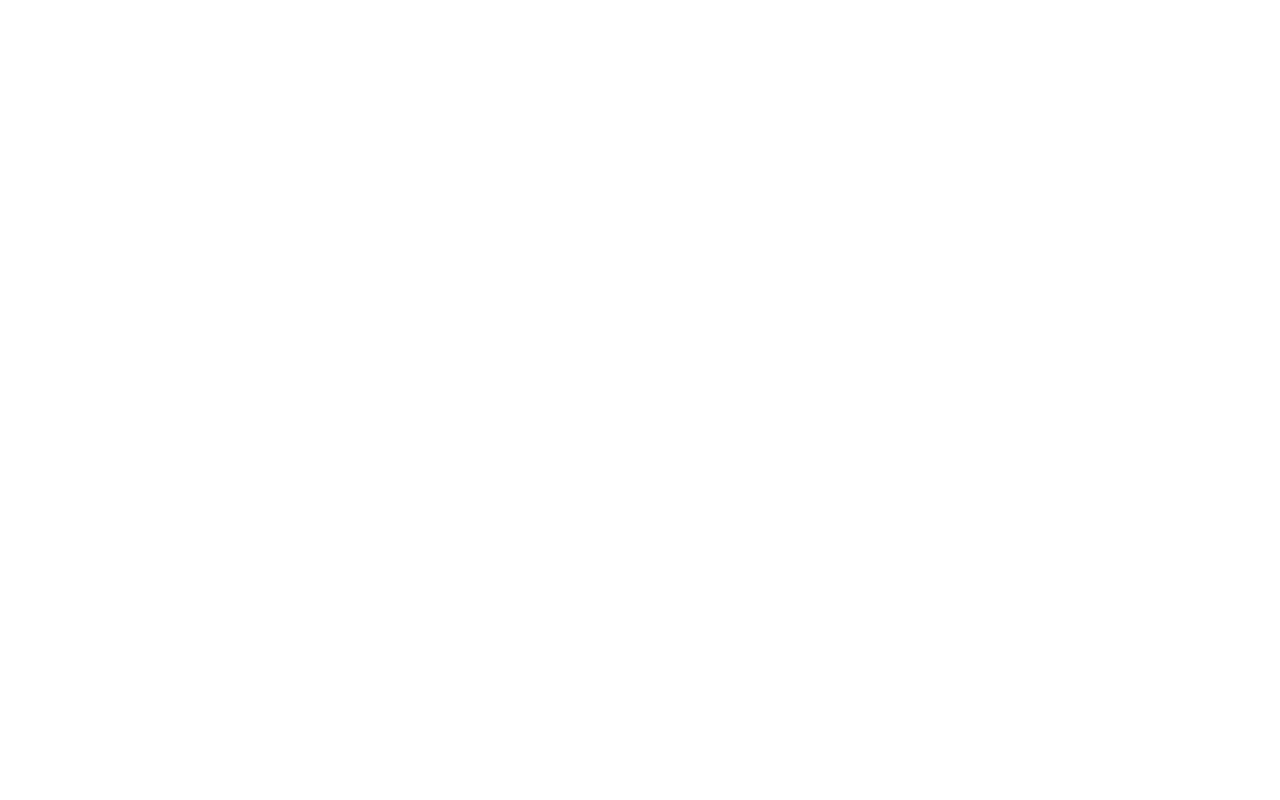
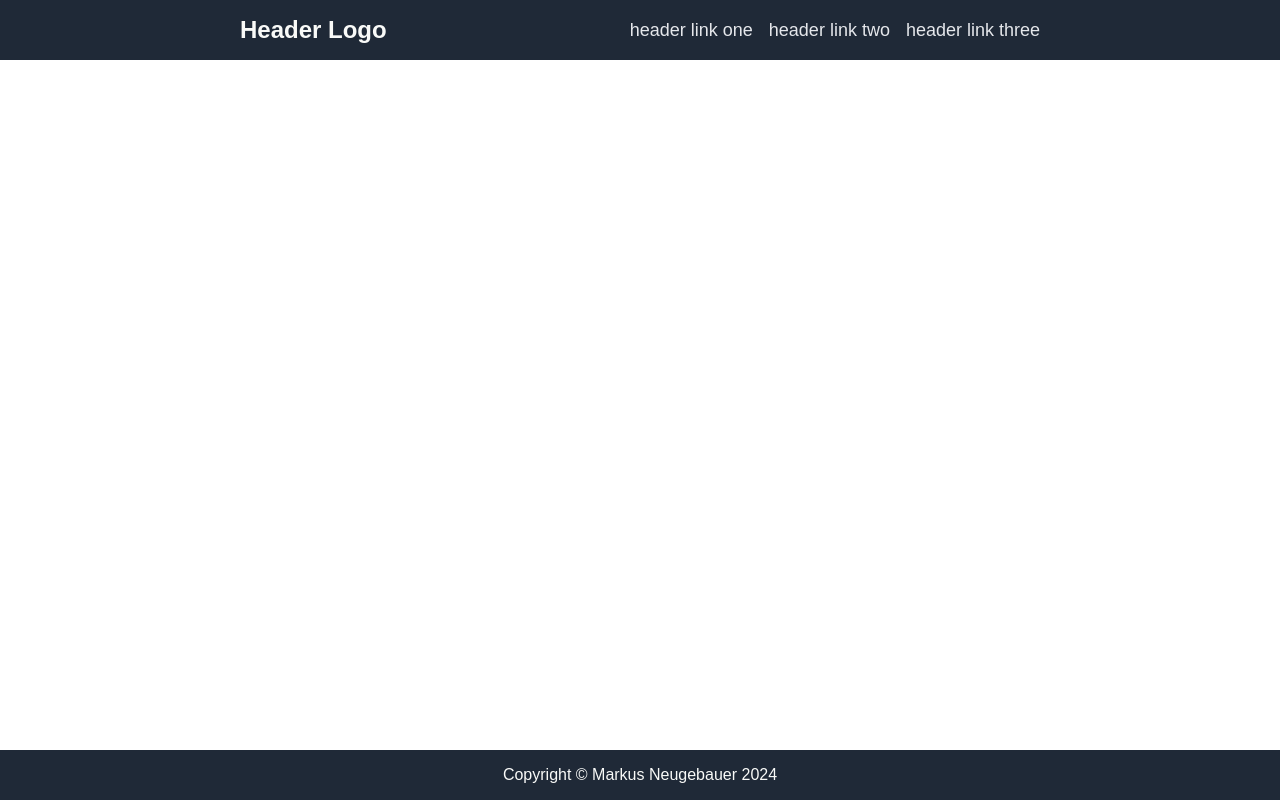
Before and after one commit to madmate/odin-landing-page, a plain HTML site: page index.html in a window 1280 px wide. Drawn offline with Linux system fonts and the light colour scheme.

Commit message:
Create and style header and footer
Create basic layout with header and footer bar using the flexbox layout mode and styling them.

```diff
--- a/index.html
+++ b/index.html
@@ -5,6 +5,17 @@
     <link rel="stylesheet" href="styles.css">
   </head>
   <body>
-
+    <header class="full-width">
+      <div class="wrap">
+        <div class="logo">Header Logo</div>
+        <ul class="nav">
+          <li><a href="#">header link one</a></li>
+          <li><a href="#">header link two</a></li>
+          <li><a href="#">header link three</a></li>
+        </ul>
+      </div>
+    </header>
+    <main></main>
+    <footer>Copyright &copy Markus Neugebauer 2024</footer>
   </body>
 </html>
--- a/styles.css
+++ b/styles.css
@@ -0,0 +1,55 @@
+* {
+  font-family: sans-serif;
+}
+
+body {
+  height: 100vh;
+  margin: 0;
+  display: flex;
+  flex-direction: column;
+}
+
+main {
+  flex: 1;
+}
+
+header, footer {
+  background-color: #1F2937;
+  color: #F9FAF8;
+}
+
+header .wrap {
+  display: flex;
+  justify-content: space-between;
+  padding: 16px 0;
+  max-width: 800px;
+  margin: 0 auto;
+  align-items: center;
+}
+
+.nav {
+  list-style-type: none;
+  padding: 0;
+  margin: 0;
+  display: flex;
+  gap: 16px
+}
+
+header .logo {
+  font-size: 24px;
+  color: #F9FAF8;
+  font-weight: bold;
+}
+
+.nav a {
+  text-decoration: none;
+  color: #E5E7EB;
+  font-size: 18px;
+}
+
+footer {
+  display: flex;
+  justify-content: center;
+  align-items: center;
+  padding: 16px 8px;
+}
```
